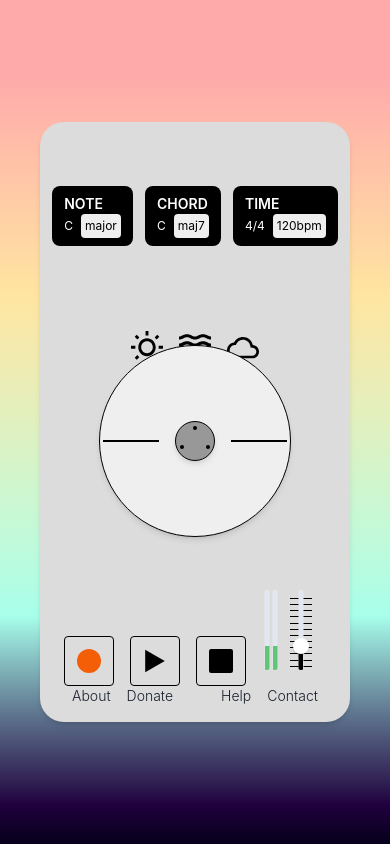
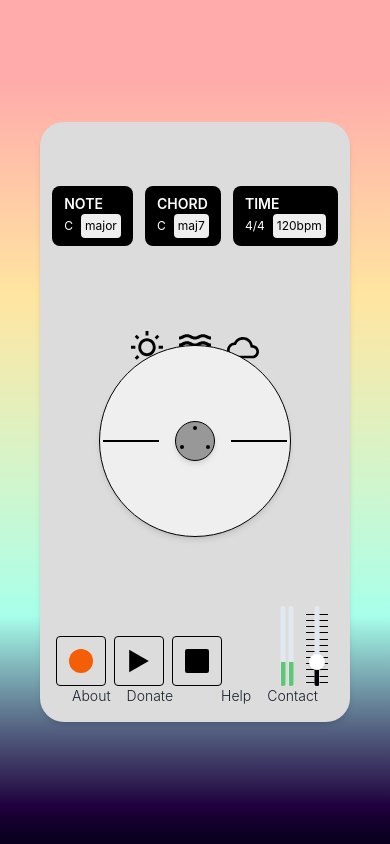
Before and after one commit to dizzyjaguar/improvEar, a React (Vite) app: page /player in a window 390 px wide. Built offline with nearby package versions, Linux system fonts and the light colour scheme.

Commit message:
Updated space and sizing on menu buttons, visualizerui and volumeslider

```diff
--- a/src/routes/player.tsx
+++ b/src/routes/player.tsx
@@ -45,14 +45,18 @@ export default function Player() {
           <TapeSpinner />
         </motion.div>
         {/* buttons */}
-        <div className={`flex flex-row justify-between space-x-60 px-6`}>
-          <div className={`space-x-4`}>
+        <div
+          className={`flex flex-row justify-between sm:space-x-60 px-4 sm:px-6`}
+        >
+          <div className={`space-x-2 sm:space-x-4`}>
             <RecordButton />
             <PlayButton />
             <PauseButton />
           </div>
           {/* sliders */}
-          <div className={`absolute bottom-0 right-8 -mb-8 mr-4 flex`}>
+          <div
+            className={`absolute bottom-0 right-0 -mb-12 md:right-6 md:-mb-8 lg:right-8 lg:-mb-8 mr-4 flex`}
+          >
             <div style={{ flex: 1 }}>
               <div style={{ marginRight: '8px' }}>
                 <VisualizerUI volume={volume} />
```
